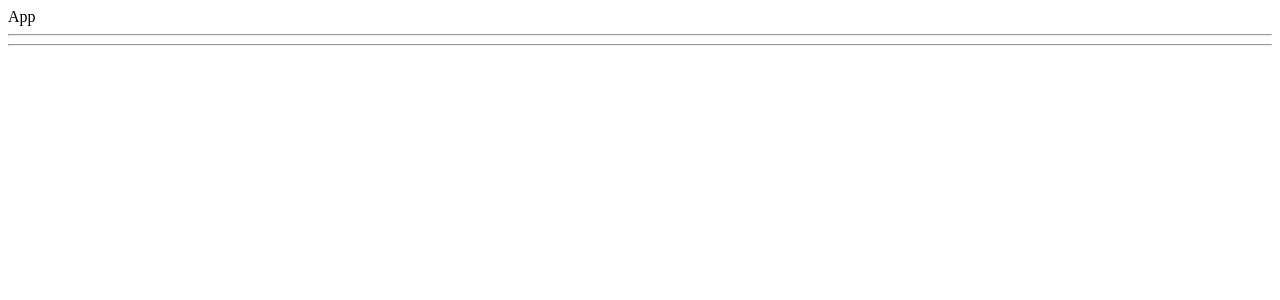
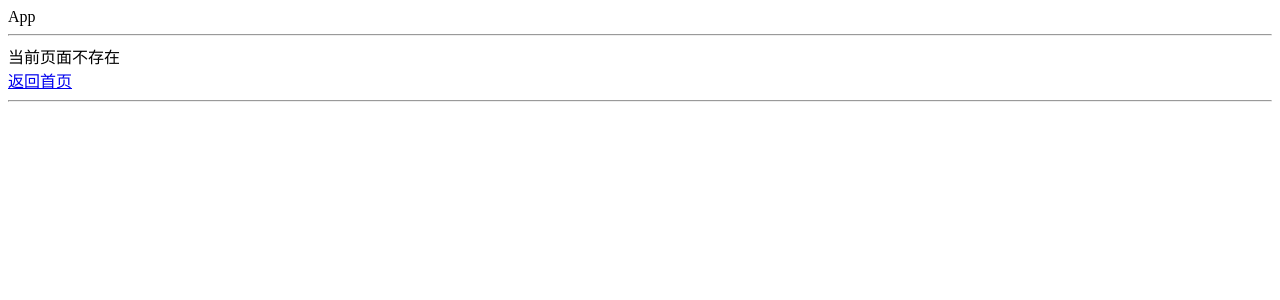
Before and after one commit to bachelor98/morney, a Vue app: page /#/about in a window 1280 px wide. Shown: the top 300 px of the page. Built offline with nearby package versions, Linux system fonts and the light colour scheme.

Commit message:
添加404

```diff
--- a/src/router/index.ts
+++ b/src/router/index.ts
@@ -1,6 +1,7 @@
 import Money from '@/views/Money.vue'
 import Labels from '@/views/Labels.vue'
 import Statistics from '@/views/Statistics.vue'
+import NotFound from '@/views/NotFound.vue'
 import Vue from 'vue'
 import VueRouter, { RouteConfig } from 'vue-router'
 import { Component } from 'vue-property-decorator';
@@ -25,6 +26,10 @@ const routes = [
   {
     path:'/statistics',
     component : Statistics
+  },
+  {
+    path:'*', //其他的所有路径
+    component : NotFound
   }
   // {
   //   path: '/',
--- /dev/null
+++ b/src/views/NotFound.vue
@@ -0,0 +1,18 @@
+<template>
+    <div>
+        <div>当前页面不存在</div>
+        <div><router-link to="/">返回首页</router-link></div>
+    </div>
+</template>
+
+<script lang="ts">
+
+export default {
+    name:'NotFound',
+
+}
+</script>
+
+<style lang="scss" scoped>
+
+</style>
```
